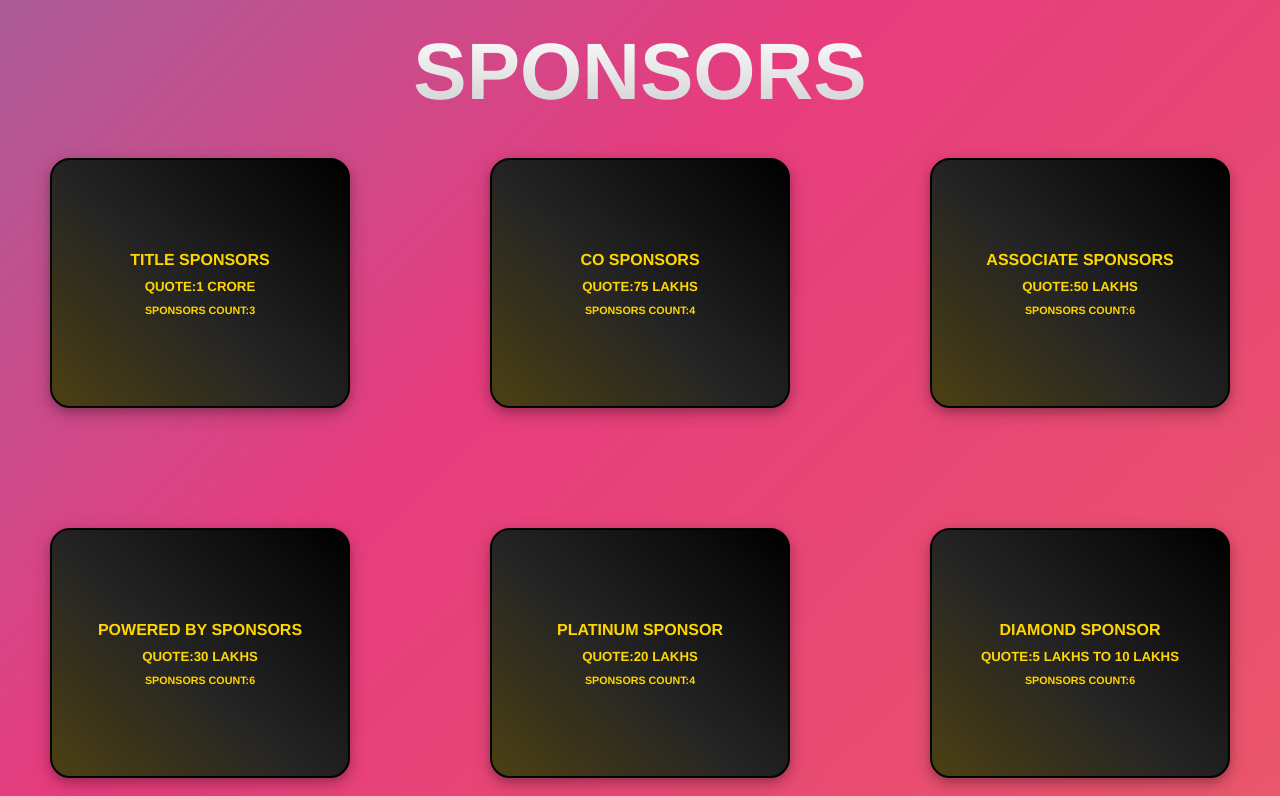
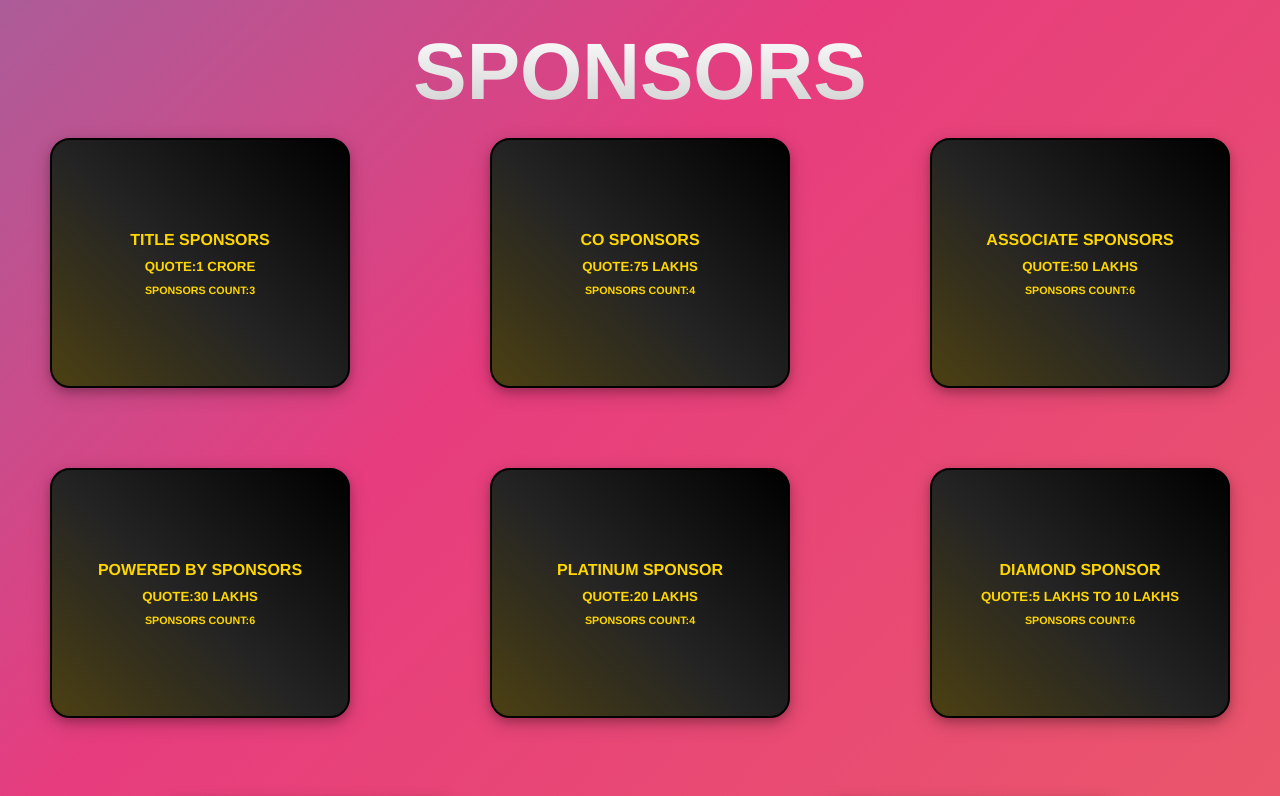
Before and after one commit to RAKESHM28102000/gowthamrajnetwork, a React (Create React App) app: page / in a window 1280 px wide. Shown: the part 2920-3716 px from the top of the page. Built offline with nearby package versions, Linux system fonts and the light colour scheme.

Commit message:
sponser background changed

```diff
--- a/src/components/sponser/Sponser.jsx
+++ b/src/components/sponser/Sponser.jsx
@@ -1,6 +1,19 @@
 import React from 'react'
 import "./Sponser.scss";
 import SponserCard from './SponserCard';
+import { motion } from "framer-motion";
+const textVariants = {
+  initial: {
+    y:200,
+    opacity: 0,
+  },
+  animate: {
+    y: 0,
+    opacity: 1,
+    transition: {
+      duration: 1,
+      staggerChildren: 0.1,
+    },}}
 function Sponser() {
     const sponser=[{title:"TITLE SPONSORS",quote:"1 crore",count:"3"},
     {title:"CO SPONSORS",quote:"75 LAKHS",count:"4"},
@@ -15,16 +28,16 @@ quote:"3 TO 4 LAKHS",count:"3"},
 quote:"1 LAKH",count:"4"},
 ]
   return (
-    <div className='sponser-parent'>
+    <motion.div className='sponser-parent'>
     <div><h1 className='sponser-title'>
     SPONSORS
     </h1></div>
-    <div className='sponser'>
+    <motion.div className='sponser'>
       {sponser.map((item,index)=>{
         return <SponserCard key={index} sponserTitle={item.title} sponsershipQuote={item.quote} sponsersCount={item.count}/>
       })}
-    </div>
-    </div>
+    </motion.div>
+    </motion.div>
   )
 }
 
--- a/src/components/sponser/Sponser.scss
+++ b/src/components/sponser/Sponser.scss
@@ -41,7 +41,7 @@
     background-color: #FA8BFF;
     background-color: #444425;
     background-image: linear-gradient(43deg, #4c4012 0%, #242424 46%, #000000 100%);
-    margin:40px auto;
+    margin:20px auto ;
     .sponser-heading{
         color:gold;
         padding: 5px;
```
